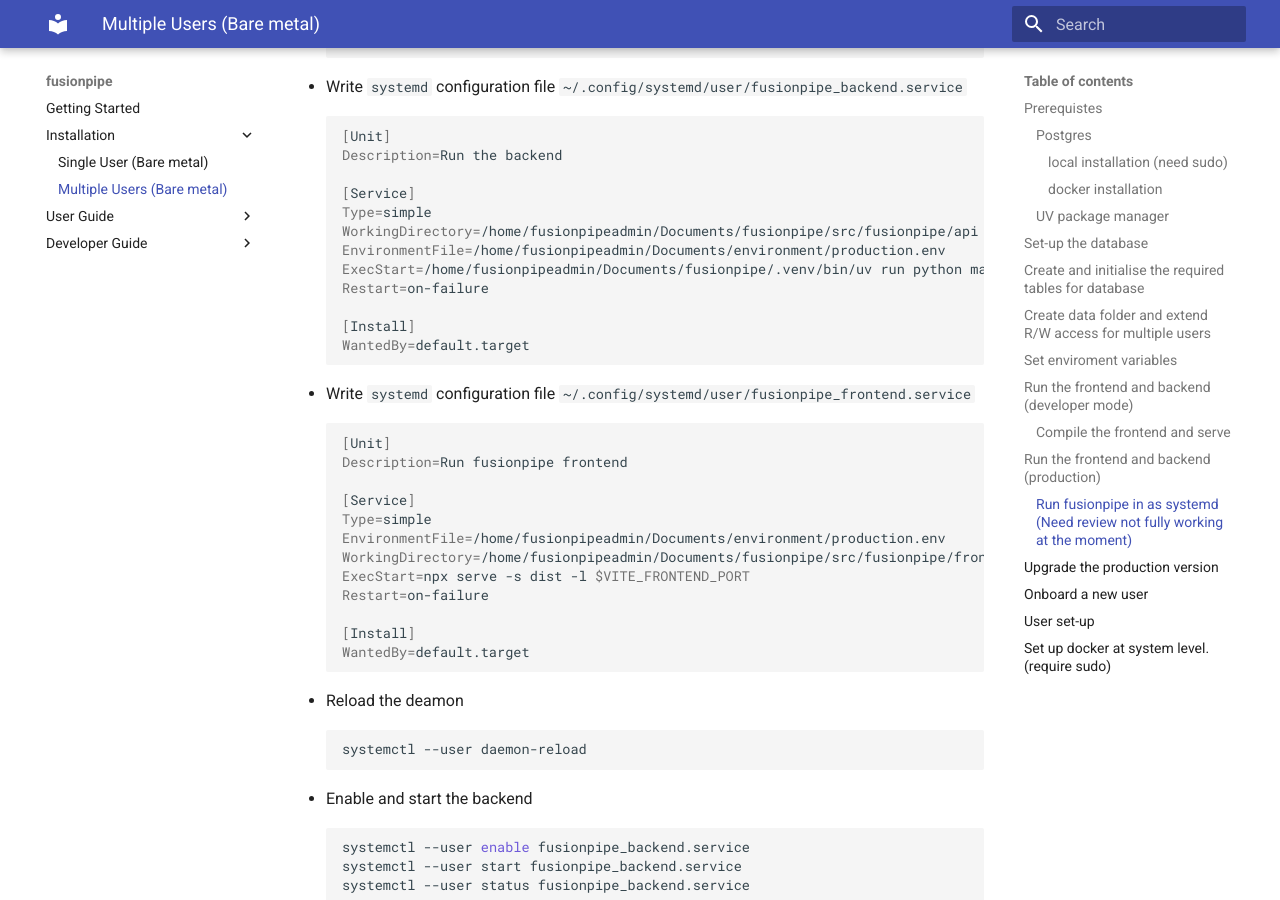
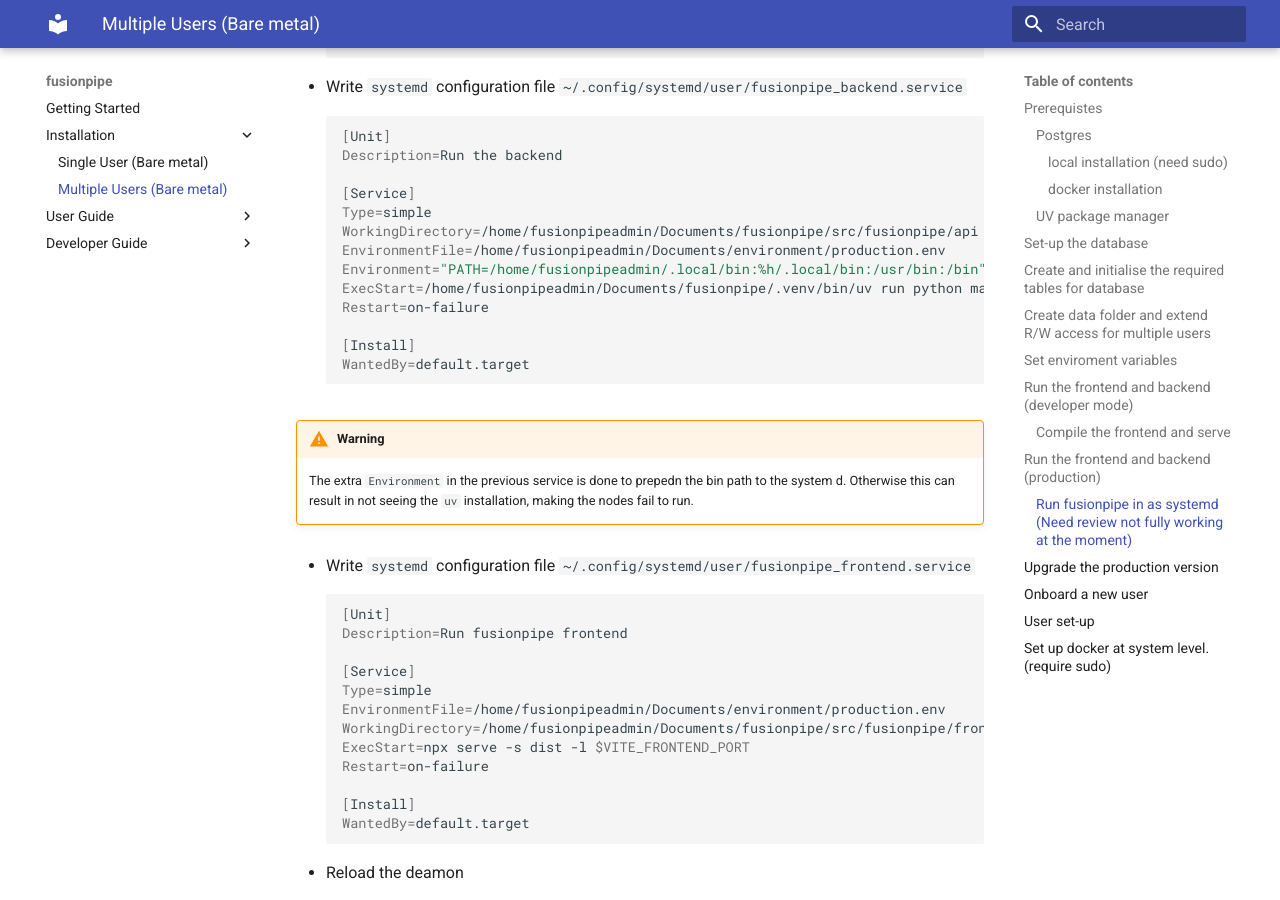
Before and after one commit to francescocarpanese/fusionpipe, an MkDocs documentation site: the page built from docs/docs/dev_maintainer_guide.md, in a window 1280 px wide and 900 px high, scrolled down 8555 px. Built offline with MkDocs 1.6.1 and Material for MkDocs 9.7.7, drawn with Linux system fonts in a browser that asks for light colours; the version menu is left out.

Commit message:
add comment to fix uv run from systemd

````diff
--- a/docs/docs/dev_maintainer_guide.md
+++ b/docs/docs/dev_maintainer_guide.md
@@ -335,12 +335,17 @@
 Type=simple
 WorkingDirectory=/home/fusionpipeadmin/Documents/fusionpipe/src/fusionpipe/api
 EnvironmentFile=/home/fusionpipeadmin/Documents/environment/production.env
+Environment="PATH=/home/fusionpipeadmin/.local/bin:%h/.local/bin:/usr/bin:/bin"
 ExecStart=/home/fusionpipeadmin/Documents/fusionpipe/.venv/bin/uv run python main.py
 Restart=on-failure
 
 [Install]
 WantedBy=default.target
 ```
+
+!!! Warning
+    The extra `Environment` in the previous service is done to prepedn the bin path to the system d. Otherwise this can result in not seeing the `uv` installation, making the nodes fail to run.
+
 
 - Write `systemd` configuration file `~/.config/systemd/user/fusionpipe_frontend.service`
 ```bash
````
